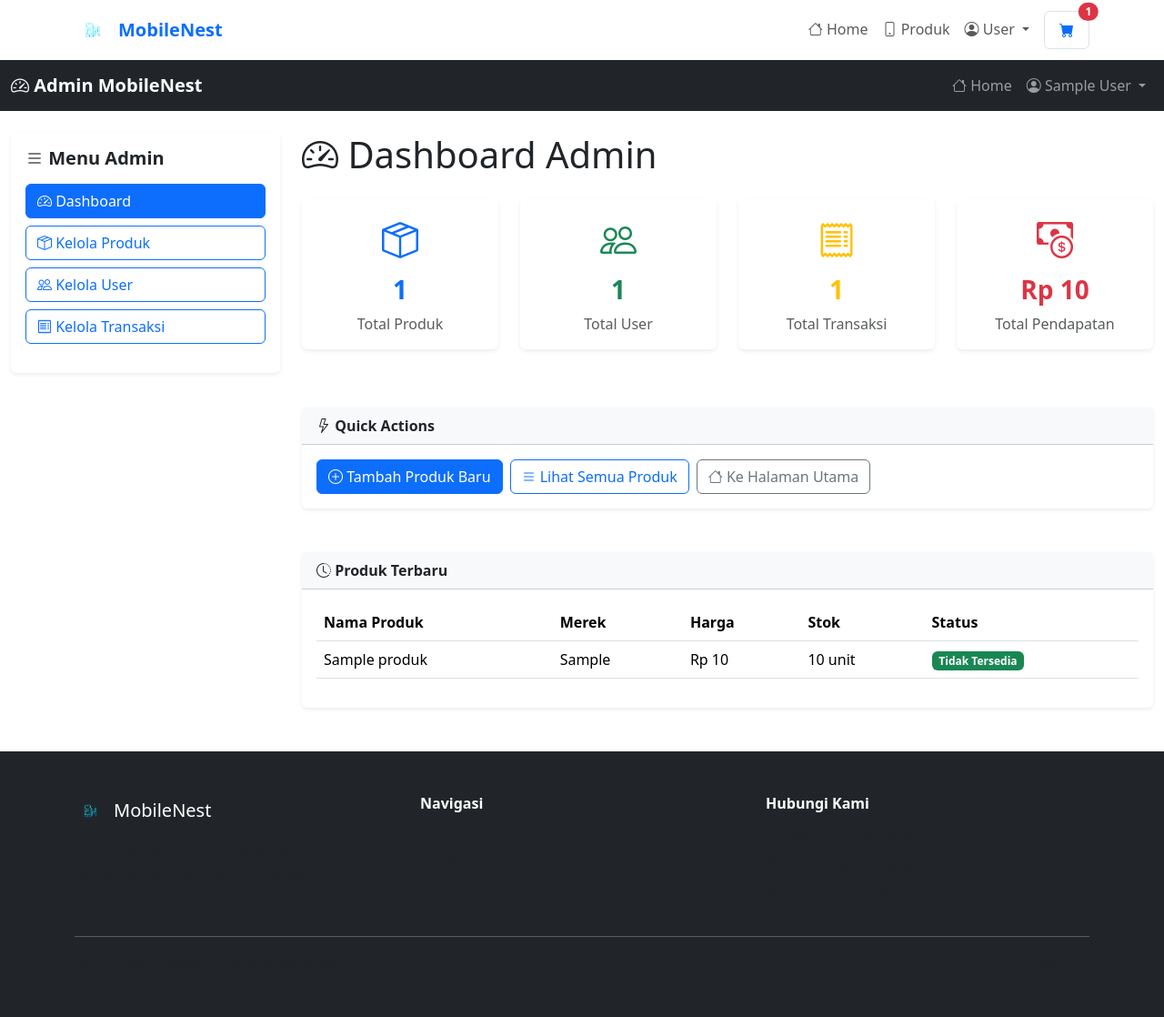
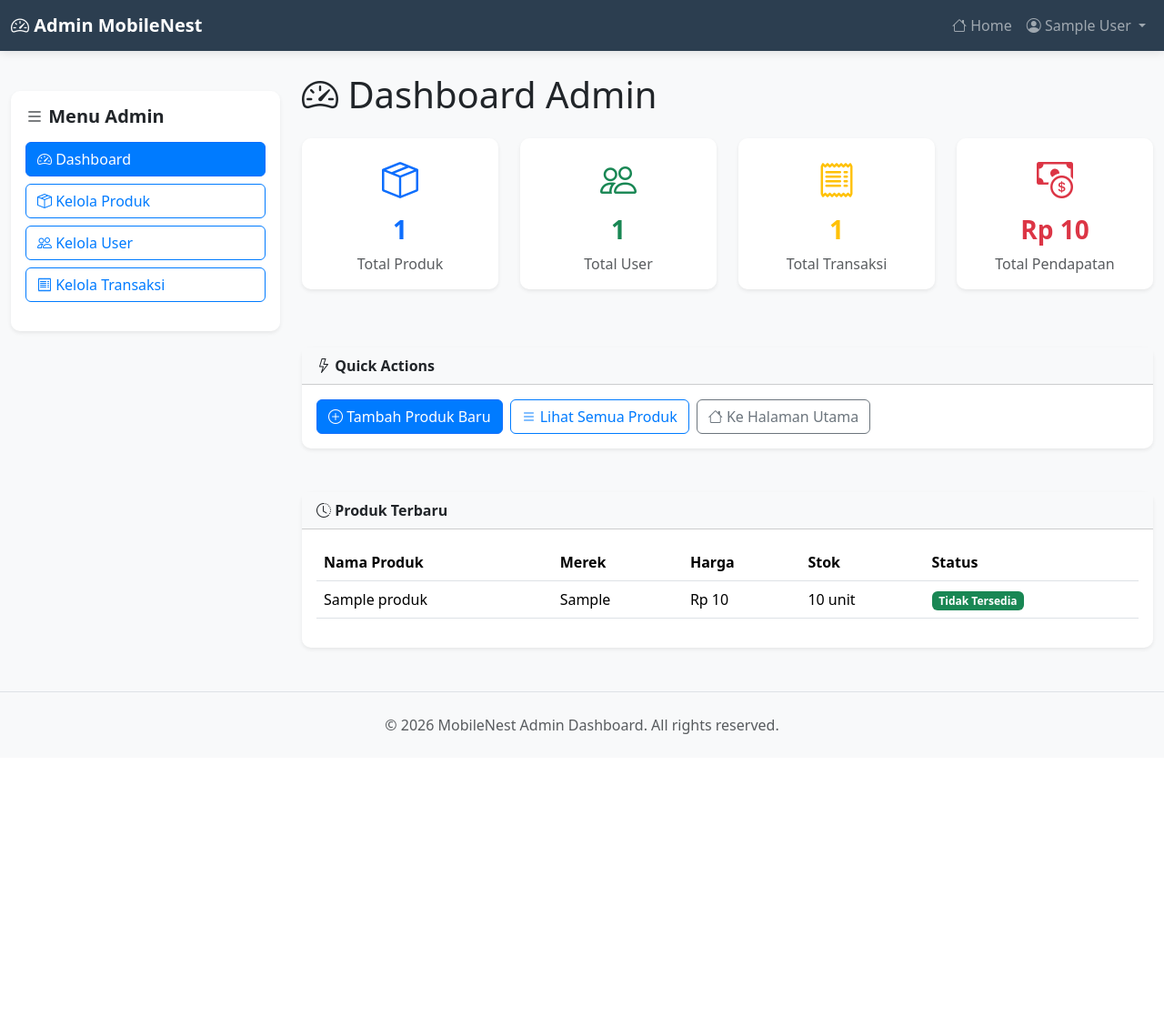
Before and after one commit to RifalDU/MobileNestV3, a PHP site: page /MobileNest/admin/index.php in a window 1280 px wide. Shown: the whole page at 91% size. After the commit the page ends 807 px from the top, so only its background shows below. Run offline with PHP 8.4, Linux system fonts and the light colour scheme; the visitor is signed in with stand-in values (Sample User, id 1); tables that the repository leaves empty or names only in its code hold one stand-in row (values such as "Sample post"); some libraries are stand-ins or nearby versions.

Commit message:
Fix: Remove black navbar and main site header from admin panel for cleaner UI

```diff
--- a/MobileNest/admin/index.php
+++ b/MobileNest/admin/index.php
@@ -13,17 +13,29 @@ $css_path = "../assets/css/style.css";
 $logo_path = "../assets/images/logo.jpg";
 $home_url = "../index.php";
 
-include '../includes/header.php';
-
-// Get stats
-$total_produk = mysqli_fetch_assoc(mysqli_query($conn, "SELECT COUNT(*) as total FROM produk"))['total'];
-$total_users = mysqli_fetch_assoc(mysqli_query($conn, "SELECT COUNT(*) as total FROM users"))['total'];
-$total_transaksi = mysqli_fetch_assoc(mysqli_query($conn, "SELECT COUNT(*) as total FROM transaksi"))['total'];
-$total_pendapatan = mysqli_fetch_assoc(mysqli_query($conn, "SELECT SUM(total_harga) as total FROM transaksi"))['total'] ?? 0;
+// REMOVED: include '../includes/header.php'; (showing only admin content)
 ?>
-
-    <!-- ADMIN NAVBAR -->
-    <nav class="navbar navbar-expand-lg navbar-dark bg-dark sticky-top">
+<!DOCTYPE html>
+<html lang="id">
+<head>
+    <meta charset="UTF-8">
+    <meta name="viewport" content="width=device-width, initial-scale=1.0">
+    <title><?php echo $page_title; ?> - MobileNest</title>
+    <link href="https://cdn.jsdelivr.net/npm/bootstrap@5.3.2/dist/css/bootstrap.min.css" rel="stylesheet">
+    <link rel="stylesheet" href="https://cdn.jsdelivr.net/npm/bootstrap-icons@1.11.1/font/bootstrap-icons.css">
+    <style>
+        body { background-color: #f8f9fa; }
+        .admin-nav { background-color: #2c3e50; box-shadow: 0 2px 10px rgba(0,0,0,0.1); }
+        .sidebar { position: sticky; top: 100px; }
+        .card { border-radius: 10px; }
+        .btn-primary { background-color: #007bff; }
+        .btn-outline-primary { color: #007bff; border-color: #007bff; }
+        .btn-outline-primary:hover { background-color: #007bff; color: white; }
+    </style>
+</head>
+<body>
+    <!-- ADMIN NAVBAR ONLY -->
+    <nav class="navbar navbar-expand-lg navbar-dark admin-nav sticky-top">
         <div class="container-fluid">
             <a class="navbar-brand fw-bold" href="index.php">
                 <i class="bi bi-speedometer2"></i> Admin MobileNest
@@ -38,7 +50,7 @@ $total_pendapatan = mysqli_fetch_assoc(mysqli_query($conn, "SELECT SUM(total_har
                     </li>
                     <li class="nav-item dropdown">
                         <a class="nav-link dropdown-toggle" href="#" id="userDropdown" role="button" data-bs-toggle="dropdown">
-                            <i class="bi bi-person-circle"></i> <?php echo htmlspecialchars($_SESSION['user_name'] ?? 'Admin'); ?>
+                            <i class="bi bi-person-circle"></i> <?php echo htmlspecialchars($_SESSION['admin_name'] ?? 'Admin'); ?>
                         </a>
                         <ul class="dropdown-menu dropdown-menu-end" aria-labelledby="userDropdown">
                             <li><a class="dropdown-item" href="../user/profil.php"><i class="bi bi-person"></i> Profil</a></li>
@@ -56,7 +68,7 @@ $total_pendapatan = mysqli_fetch_assoc(mysqli_query($conn, "SELECT SUM(total_har
         <div class="row">
             <!-- SIDEBAR -->
             <div class="col-md-3 mb-4">
-                <div class="card border-0 shadow-sm" style="position: sticky; top: 100px;">
+                <div class="card border-0 shadow-sm sidebar">
                     <div class="card-body">
                         <h5 class="card-title fw-bold mb-3"><i class="bi bi-list"></i> Menu Admin</h5>
                         <ul class="list-unstyled">
@@ -96,7 +108,10 @@ $total_pendapatan = mysqli_fetch_assoc(mysqli_query($conn, "SELECT SUM(total_har
                         <div class="card border-0 shadow-sm">
                             <div class="card-body text-center">
                                 <i class="bi bi-box-seam text-primary" style="font-size: 2.5rem;"></i>
-                                <h3 class="fw-bold mt-2 text-primary"><?php echo $total_produk; ?></h3>
+                                <h3 class="fw-bold mt-2 text-primary"><?php
+                                    $total_produk = mysqli_fetch_assoc(mysqli_query($conn, "SELECT COUNT(*) as total FROM produk"))['total'];
+                                    echo $total_produk;
+                                ?></h3>
                                 <p class="text-muted mb-0">Total Produk</p>
                             </div>
                         </div>
@@ -107,7 +122,10 @@ $total_pendapatan = mysqli_fetch_assoc(mysqli_query($conn, "SELECT SUM(total_har
                         <div class="card border-0 shadow-sm">
                             <div class="card-body text-center">
                                 <i class="bi bi-people text-success" style="font-size: 2.5rem;"></i>
-                                <h3 class="fw-bold mt-2 text-success"><?php echo $total_users; ?></h3>
+                                <h3 class="fw-bold mt-2 text-success"><?php
+                                    $total_users = mysqli_fetch_assoc(mysqli_query($conn, "SELECT COUNT(*) as total FROM users"))['total'];
+                                    echo $total_users;
+                                ?></h3>
                                 <p class="text-muted mb-0">Total User</p>
                             </div>
                         </div>
@@ -118,7 +136,10 @@ $total_pendapatan = mysqli_fetch_assoc(mysqli_query($conn, "SELECT SUM(total_har
                         <div class="card border-0 shadow-sm">
                             <div class="card-body text-center">
                                 <i class="bi bi-receipt text-warning" style="font-size: 2.5rem;"></i>
-                                <h3 class="fw-bold mt-2 text-warning"><?php echo $total_transaksi; ?></h3>
+                                <h3 class="fw-bold mt-2 text-warning"><?php
+                                    $total_transaksi = mysqli_fetch_assoc(mysqli_query($conn, "SELECT COUNT(*) as total FROM transaksi"))['total'];
+                                    echo $total_transaksi;
+                                ?></h3>
                                 <p class="text-muted mb-0">Total Transaksi</p>
                             </div>
                         </div>
@@ -129,7 +150,10 @@ $total_pendapatan = mysqli_fetch_assoc(mysqli_query($conn, "SELECT SUM(total_har
                         <div class="card border-0 shadow-sm">
                             <div class="card-body text-center">
                                 <i class="bi bi-cash-coin text-danger" style="font-size: 2.5rem;"></i>
-                                <h3 class="fw-bold mt-2 text-danger">Rp <?php echo number_format($total_pendapatan, 0, ',', '.'); ?></h3>
+                                <h3 class="fw-bold mt-2 text-danger">Rp <?php
+                                    $total_pendapatan = mysqli_fetch_assoc(mysqli_query($conn, "SELECT SUM(total_harga) as total FROM transaksi"))['total'] ?? 0;
+                                    echo number_format($total_pendapatan, 0, ',', '.');
+                                ?></h3>
                                 <p class="text-muted mb-0">Total Pendapatan</p>
                             </div>
                         </div>
@@ -198,4 +222,13 @@ $total_pendapatan = mysqli_fetch_assoc(mysqli_query($conn, "SELECT SUM(total_har
         </div>
     </div>
 
-<?php include '../includes/footer.php'; ?>
+    <!-- FOOTER -->
+    <footer class="bg-light border-top py-4 mt-5">
+        <div class="container-fluid text-center">
+            <p class="mb-0 text-muted">© 2026 MobileNest Admin Dashboard. All rights reserved.</p>
+        </div>
+    </footer>
+
+    <script src="https://cdn.jsdelivr.net/npm/bootstrap@5.3.2/dist/js/bootstrap.bundle.min.js"></script>
+</body>
+</html>
```
